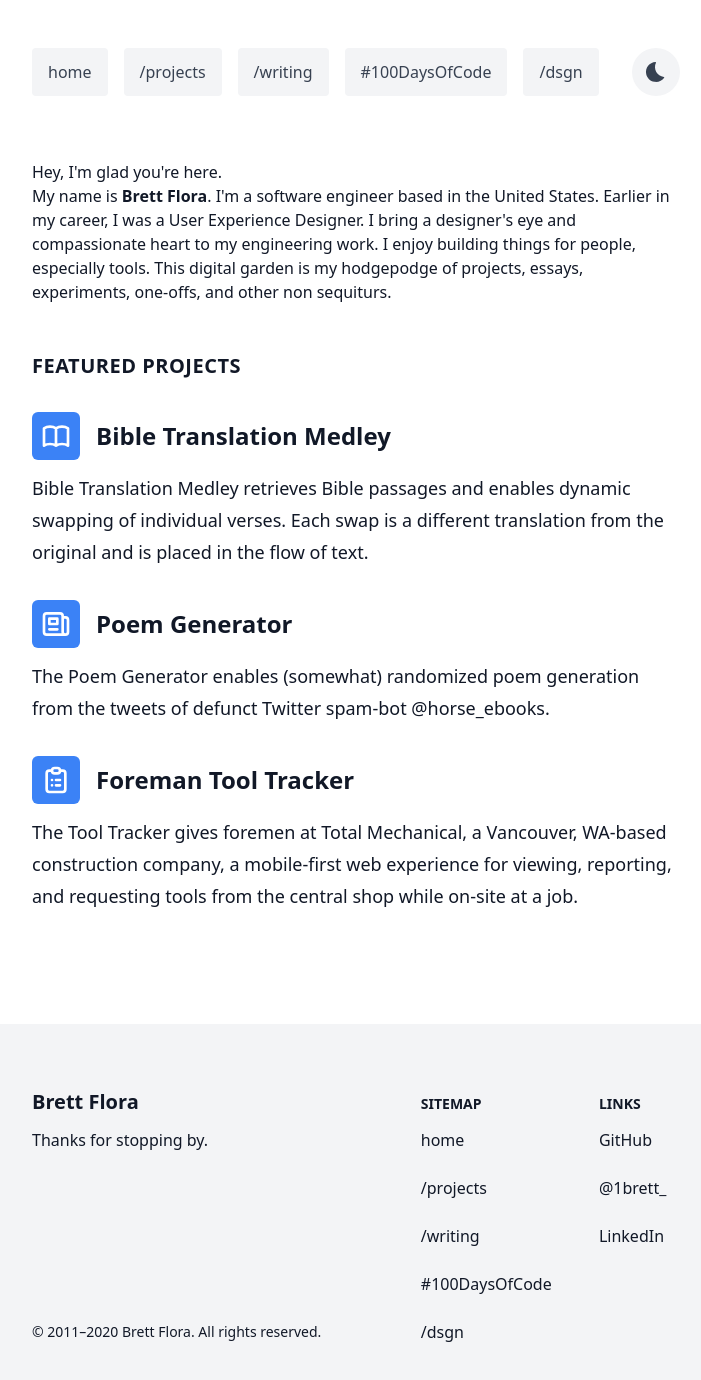
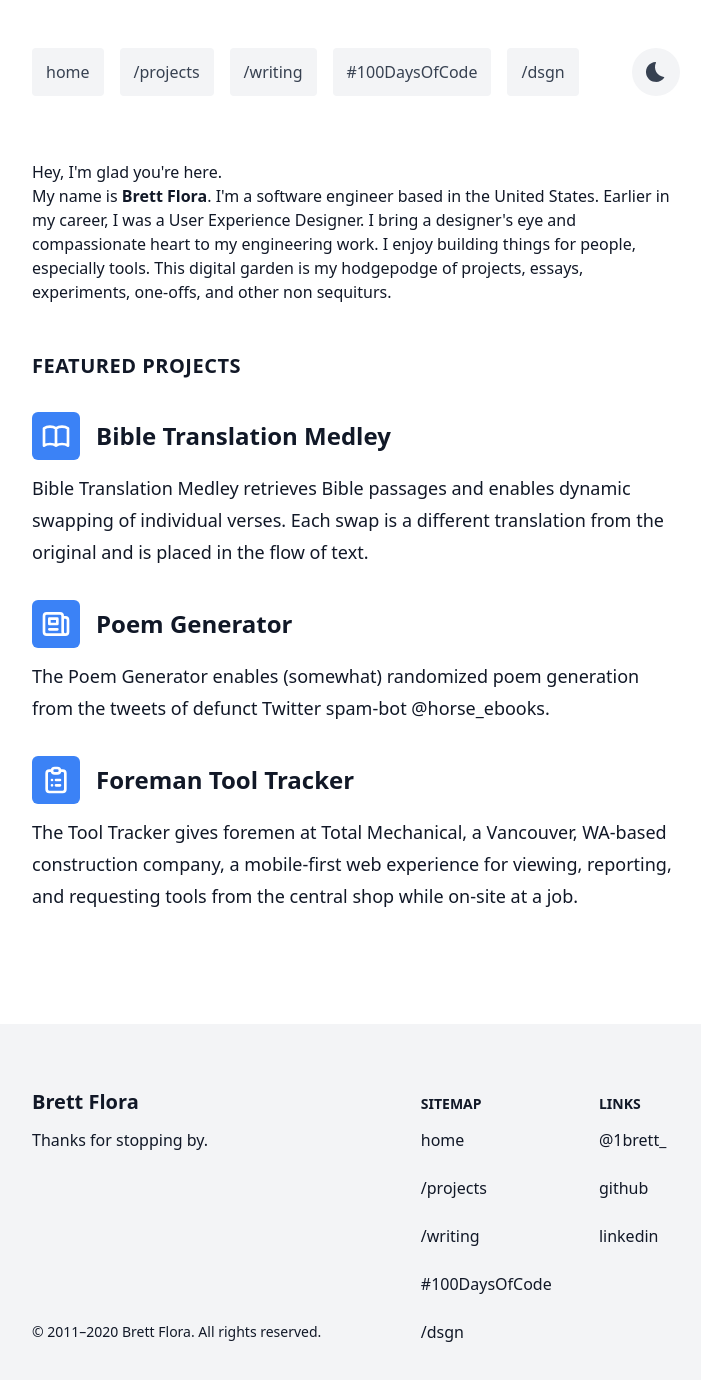
Before and after one commit to 0brett/portfolio, a Next.js app: page / in a window 1280 px wide. Shown: the top 1380 px of the page, without its empty margins (284-985 px from the left). Built offline with nearby package versions, Linux system fonts and the light colour scheme; a web font is replaced by a local one; what @tailwindcss/typography would draw is missing.

Commit message:
Fix tap targets

```diff
--- a/components/Footer.tsx
+++ b/components/Footer.tsx
@@ -30,9 +30,9 @@ export default function Footer() {
           </div>
           <div>
             <FooterHeading>LINKS</FooterHeading>
-            <FooterLink href="https://github.com/01brett">GitHub</FooterLink>
             <FooterLink href="https://twitter.com/1brett_">@1brett_</FooterLink>
-            <FooterLink href="https://linkedin.com/in/1brett">LinkedIn</FooterLink>
+            <FooterLink href="https://github.com/01brett">github</FooterLink>
+            <FooterLink href="https://linkedin.com/in/1brett">linkedin</FooterLink>
           </div>
         </section>
         <p className="mt-4 text-sm sm:hidden">
--- a/components/Nav.tsx
+++ b/components/Nav.tsx
@@ -60,7 +60,7 @@ type NavLinkProps = {
 function NavLink({ href, children }: NavLinkProps) {
   return (
     <NextLink href={href}>
-      <a className={`py-3 px-4 mb-4 rounded sm:mb-0 sm:mr-4 w-max ${linkText} ${linkBg}`}>
+      <a className={`py-3 px-3.5 mb-4 rounded sm:mb-0 sm:mr-4 w-max ${linkText} ${linkBg}`}>
         {children}
       </a>
     </NextLink>
```
